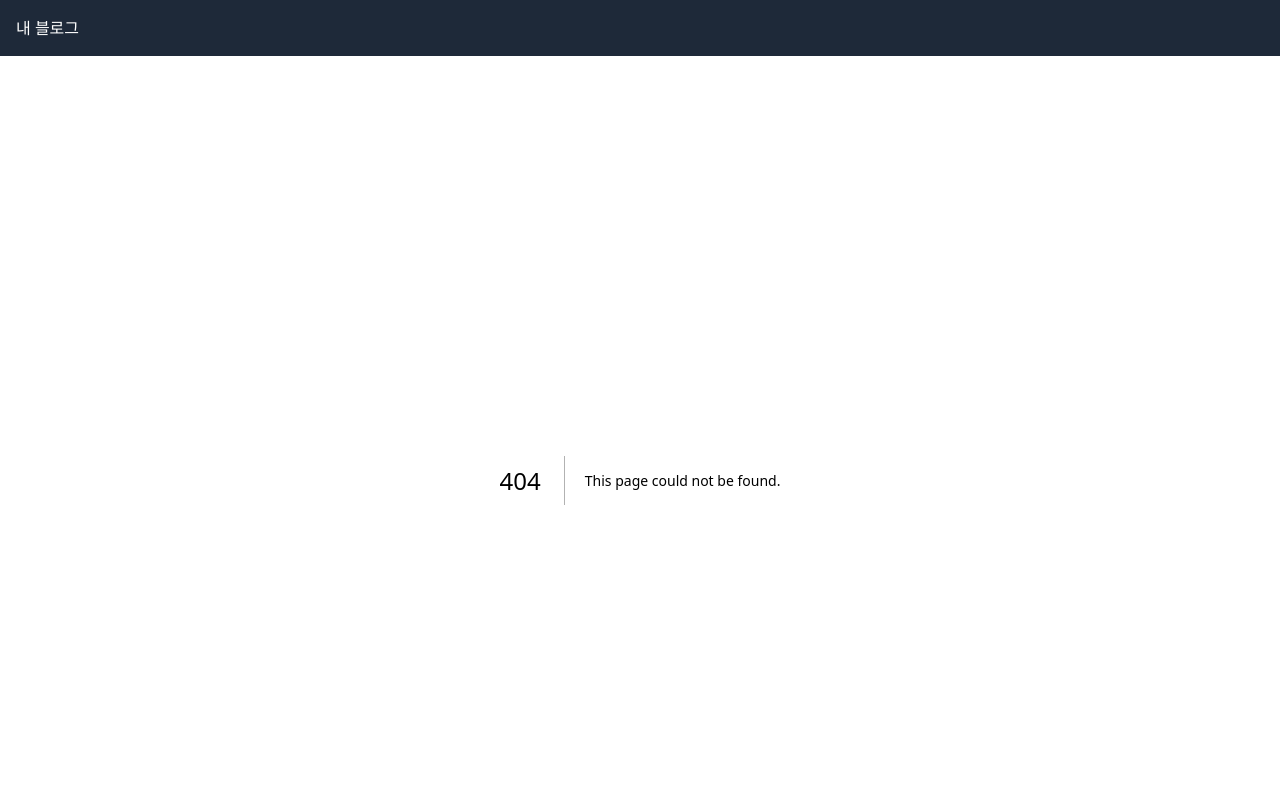
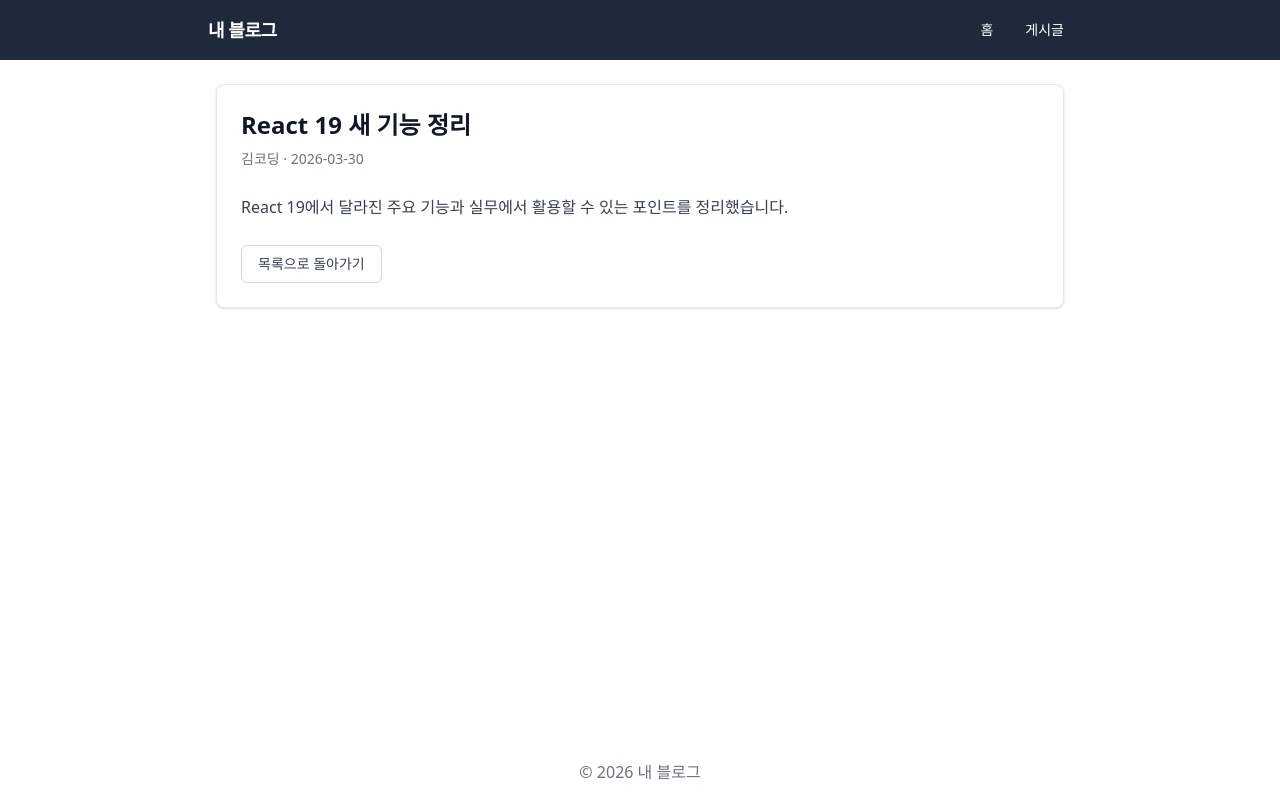
Before and after one commit to KimJongHyun2/my-first-web, a Next.js app: page /posts/1 in a window 1280 px wide. Before the commit this address had no page. Shown: the top 800 px of the page. Built offline with nearby package versions, Linux system fonts and the light colour scheme.

Commit message:
feat: 상세 페이지 만들기 실습 (네이게이션 루트 설정)

```diff
--- a/app/layout.tsx
+++ b/app/layout.tsx
@@ -1,4 +1,5 @@
 import type { Metadata } from "next";
+import Link from "next/link";
 import "./globals.css";
 
 export const metadata: Metadata = {
@@ -14,7 +15,24 @@ export default function RootLayout({
   return (
     <html lang="ko">
       <body className="min-h-screen flex flex-col">
-        <nav className="bg-gray-800 p-4 text-white">내 블로그</nav>
+        <nav className="bg-gray-800 text-white">
+          <div className="mx-auto flex w-full max-w-4xl items-center justify-between p-4">
+            <Link href="/" className="text-lg font-semibold tracking-tight">
+              내 블로그
+            </Link>
+            <div className="flex items-center gap-4 text-sm font-medium">
+              <Link href="/" className="rounded px-2 py-1 transition hover:bg-gray-700">
+                홈
+              </Link>
+              <Link
+                href="/posts"
+                className="rounded px-2 py-1 transition hover:bg-gray-700"
+              >
+                게시글
+              </Link>
+            </div>
+          </div>
+        </nav>
         <main className="max-w-4xl mx-auto p-6 w-full flex-1">{children}</main>
         <footer className="py-4 text-center text-gray-500">© 2026 내 블로그</footer>
       </body>
--- /dev/null
+++ b/app/posts/[id]/page.tsx
@@ -0,0 +1,47 @@
+import Link from "next/link";
+import { posts } from "@/lib/posts";
+
+type PostDetailPageProps = {
+  params: Promise<{ id: string }>;
+};
+
+export default async function PostDetailPage({ params }: PostDetailPageProps) {
+  const { id } = await params;
+  const postId = Number(id);
+  const post = posts.find((item) => item.id === postId);
+
+  if (!post) {
+    return (
+      <section className="space-y-4">
+        <h1 className="text-2xl font-bold text-gray-900">게시글 상세</h1>
+        <p className="text-gray-600">게시글을 찾을 수 없습니다</p>
+        <Link
+          href="/posts"
+          className="inline-flex rounded-md border border-gray-300 px-4 py-2 text-sm font-medium text-gray-700 transition hover:bg-gray-50"
+        >
+          목록으로 돌아가기
+        </Link>
+      </section>
+    );
+  }
+
+  return (
+    <article className="space-y-6 rounded-lg border border-gray-200 bg-white p-6 shadow-sm">
+      <header className="space-y-2">
+        <h1 className="text-2xl font-bold text-gray-900">{post.title}</h1>
+        <p className="text-sm text-gray-500">
+          {post.author} · {post.date}
+        </p>
+      </header>
+
+      <p className="leading-7 text-gray-700">{post.content}</p>
+
+      <Link
+        href="/posts"
+        className="inline-flex rounded-md border border-gray-300 px-4 py-2 text-sm font-medium text-gray-700 transition hover:bg-gray-50"
+      >
+        목록으로 돌아가기
+      </Link>
+    </article>
+  );
+}
```
